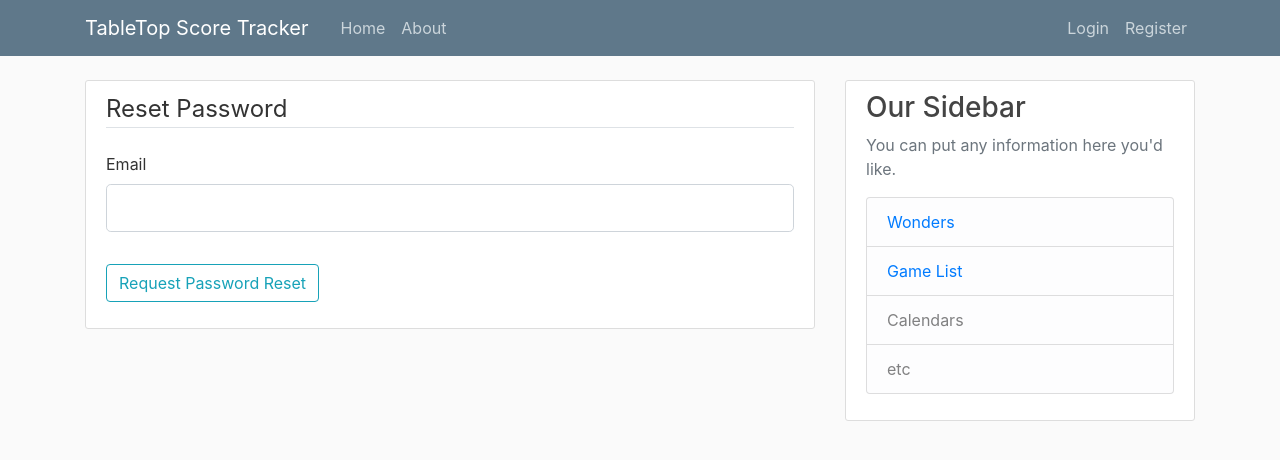
After one commit to pdxcardinal78/bmkgameapp, a Flask app: page /reset_password in a window 1280 px wide. The commit adds this page. Shown: the top 460 px of the page. Run offline with Flask 2, Linux system fonts and the light colour scheme; some libraries are stand-ins or nearby versions.

Commit message:
Fixed the auto email add several other routes.

```diff
--- a/gameapp/forms.py
+++ b/gameapp/forms.py
@@ -52,6 +52,22 @@ class UpdateAccount(FlaskForm):
                 raise ValidationError('An account already exists with this email address.')
 
 
+class RequestResetForm(FlaskForm):
+    email = StringField('Email', validators=[DataRequired(), Email()])
+    submit = SubmitField('Request Password Reset')
+
+    def validate_email(self, email):
+        email = User.query.filter_by(email=email.data).first()
+        if email is None:
+            raise ValidationError('There is no account with that email. You must register first.')
+
+
+class ResetPasswordForm(FlaskForm):
+    password = PasswordField('Password', validators=[DataRequired()])
+    confirm_password = PasswordField('Confirm Password', validators=[DataRequired(), EqualTo('password')])
+    submit = SubmitField('Reset Password')
+
+
 class WonderForm(FlaskForm):
     wonder = StringField('Wonder Name', validators=[DataRequired()])
     submit = SubmitField('Create')
@@ -78,7 +94,7 @@ class GameForm(FlaskForm):
     picture = FileField('Game Image', validators=[FileAllowed(['jpg', 'png'])])
     submit = SubmitField('Save Game')
 
-    def validate_gamename(self, game):
-        game = Game.query.filter_by(gamename=game.data).first()
-        if game:
-            raise ValidationError('Game already in database.')
+    def validate_game_name(self, game_name):
+        game_name = Game.query.filter_by(gamename=game_name.data).first()
+        if game_name:
+            raise ValidationError('Game Already Exists')
--- a/gameapp/routes.py
+++ b/gameapp/routes.py
@@ -2,10 +2,12 @@ import secrets
 from PIL import Image
 import os
 from flask import render_template, url_for, flash, redirect, request
-from gameapp import app, bcrypt
-from gameapp.forms import RegistrationForm, LoginForm, UpdateAccount, WonderForm, GameForm
+from gameapp import app, bcrypt, mail
+from gameapp.forms import (RegistrationForm, LoginForm, UpdateAccount, RequestResetForm, ResetPasswordForm,
+                           WonderForm, GameForm)
 from gameapp.models import *
 from flask_login import login_user, current_user, logout_user, login_required
+from flask_mail import Message
 
 
 @app.route("/")
@@ -96,6 +98,49 @@ def account():
     return render_template('account.html', title='Account', img_file=img_file, form=form)
 
 
+def send_reset_email(user):
+    token = user.get_reset_token()
+    msg = Message('Password Reset Request', sender='tabletopscore@gmail.com', recipients=[user.email])
+    msg.body = f'''To reset your password, visit the following link:
+{url_for('reset_token', token=token, _external=True)}
+
+If you did not make this request, then simply ignore this email and no changes will be made.
+'''
+    mail.send(msg)
+
+
+
+@app.route("/reset_password", methods=['GET', 'POST'])
+def reset_request():
+    if current_user.is_authenticated:
+        return redirect(url_for('home'))
+    form = RequestResetForm()
+    if form.validate_on_submit():
+        user = User.query.filter_by(email=form.email.data).first()
+        send_reset_email(user)
+        flash('An email has been sent with instructions to reset password.', 'info')
+        return redirect(url_for('login'))
+    return render_template('reset_request.html', title='Rest Password', form=form)
+
+
+@app.route("/reset_password/<token>", methods=['GET', 'POST'])
+def reset_token(token):
+    if current_user.is_authenticated:
+        return redirect(url_for('home'))
+    user = User.verify_reset_token(token)
+    if user is None:
+        flash('That is an invalid or expired token', 'warning')
+        return redirect(url_for('reset_request'))
+    form = ResetPasswordForm()
+    if form.validate_on_submit():
+        hashed_password = bcrypt.generate_password_hash(form.password.data).decode('utf-8')
+        user.password = hashed_password
+        db.session.commit()
+        flash(f'Your password has been updated, You are now able to log in!', 'success')
+        return redirect(url_for('login'))
+    return render_template('reset_token.html', title='Reset Password', form=form)
+
+
 @app.route("/wonder/new", methods=['GET', 'POST'])
 @login_required
 def new_wonder():
@@ -129,21 +174,23 @@ def save_game_picture(game_picture):
 
     return picture_fn
 
+
 @app.route("/game/new", methods=['GET', 'POST'])
 @login_required
 def new_game():
+    img = ''
     form = GameForm()
     if form.validate_on_submit():
         if form.picture.data:
             picture_file = save_game_picture(form.picture.data)
             img = picture_file
-        game = Game(game_name=form.game_name.data, minplayers=form.minplayers.data, maxplayers=form.maxplayers.data,
+        game = Game(gamename=form.game_name.data, minplayers=form.minplayers.data, maxplayers=form.maxplayers.data,
                     description=form.description.data, publisher=form.publisher.data, img_file=img)
         db.session.add(game)
         db.session.commit()
         flash('This Game Has Been Added', 'success')
-        return redirect(url_for('home'))
-    img_file = url_for('static', filename='profile_pics/' + picture_file)
+        return redirect(url_for('show_games'))
+    img_file = url_for('static', filename='game_pics/' + img)
     return render_template('create_game.html', title='Add New Game', form=form, img_file=img_file)
 
 
--- a/gameapp/templates/layout.html
+++ b/gameapp/templates/layout.html
@@ -73,8 +73,8 @@
             <h3>Our Sidebar</h3>
             <p class='text-muted'>You can put any information here you'd like.
               <ul class="list-group">
-              <li class="list-group-item list-group-item-light"><a href="{{ url_for('wonders') }}">Wonders</a></li>
-                <li class="list-group-item list-group-item-light">Announcements</li>
+                <li class="list-group-item list-group-item-light"><a href="{{ url_for('wonders') }}">Wonders</a></li>
+                <li class="list-group-item list-group-item-light"><a href="{{ url_for('show_games') }}">Game List</a></li>
                 <li class="list-group-item list-group-item-light">Calendars</li>
                 <li class="list-group-item list-group-item-light">etc</li>
               </ul>
--- a/gameapp/templates/login.html
+++ b/gameapp/templates/login.html
@@ -44,7 +44,7 @@
                 {{ form.submit(class="btn btn-outline-info") }}
             </div>
             <small class="text-muted ml-2">
-                <a href="#">Forgot Password?</a>
+                <a href="{{ url_for('reset_request') }}">Forgot Password?</a>
             </small>
         </form>
     </div>
--- /dev/null
+++ b/gameapp/templates/reset_request.html
@@ -0,0 +1,28 @@
+{% extends "layout.html" %}
+{% block content %}
+    <div class="content-section">
+        <form method="POST" action="">
+            {{ form.hidden_tag() }}
+            <fieldset class="form-group">
+                <legend class="border-bottom mb-4">Reset Password</legend>
+                <div class="form-group">
+                    {{ form.email.label(class="form-control-label") }}
+
+                    {% if form.email.errors %}
+                        {{ form.email(class="form-control form-control-lg is-invalid") }}
+                        <div class="invalid-feedback">
+                            {% for error in form.email.errors%}
+                                <span>{{ error }}</span>
+                            {% endfor %}
+                        </div>
+                    {% else %}
+                        {{ form.email(class="form-control form-control-lg") }}
+                    {% endif %}
+                </div>
+            </fieldset>
+            <div class="form-group">
+                {{ form.submit(class="btn btn-outline-info") }}
+            </div>
+        </form>
+    </div>
+{% endblock content %}
```
Also changed, not shown: gameapp/__init__.py (+9 -0 lines), gameapp/models.py (+15 -1 lines), gameapp/templates/create_game.html (+8 -2 lines), gameapp/templates/games.html (added, +11 -0 lines), gameapp/templates/reset_token.html (added, +42 -0 lines).
